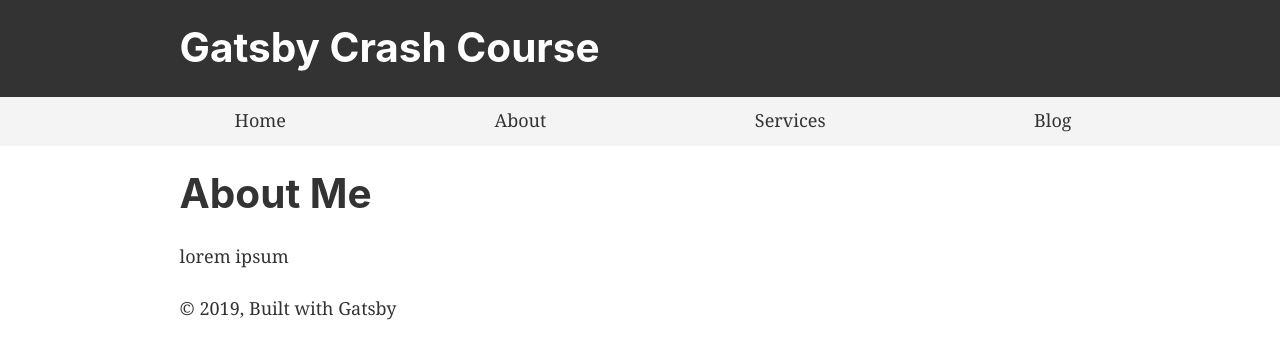
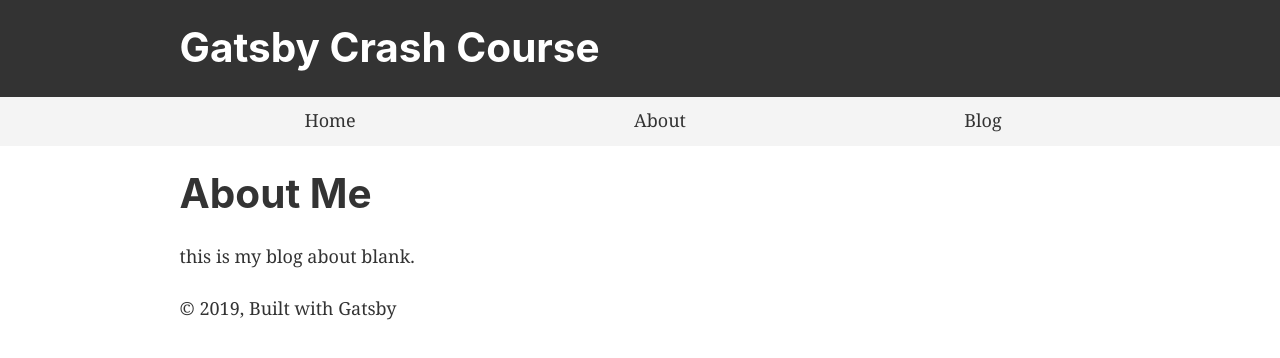
Before and after one commit to tomroman/GatsbyCC, a Gatsby site: page /about in a window 1280 px wide. Built offline with nearby package versions, Linux system fonts and the light colour scheme; Gatsby itself is replaced by a stand-in of ours.

Commit message:
commented out a link in the Menu component, and changing some of the about on the blog itself

```diff
--- a/src/components/menu.js
+++ b/src/components/menu.js
@@ -16,7 +16,7 @@ const Menu = () => (
 
         <li><Link to = "/">Home</Link></li>
         <li><Link to = "/about">About</Link></li>
-        <li><Link to = "/services">Services</Link></li>
+        {/* <li><Link to = "/services">Services</Link></li> */}
         <li><Link to = "/blog">Blog</Link></li>
 
 
--- a/src/pages/about.js
+++ b/src/pages/about.js
@@ -7,7 +7,7 @@ const AboutPage = () => (
         <div>
             <h1> About Me </h1>
                 <p>
-                    lorem ipsum
+                    this is my blog about blank.
                 </p>
 
         </div>
```
